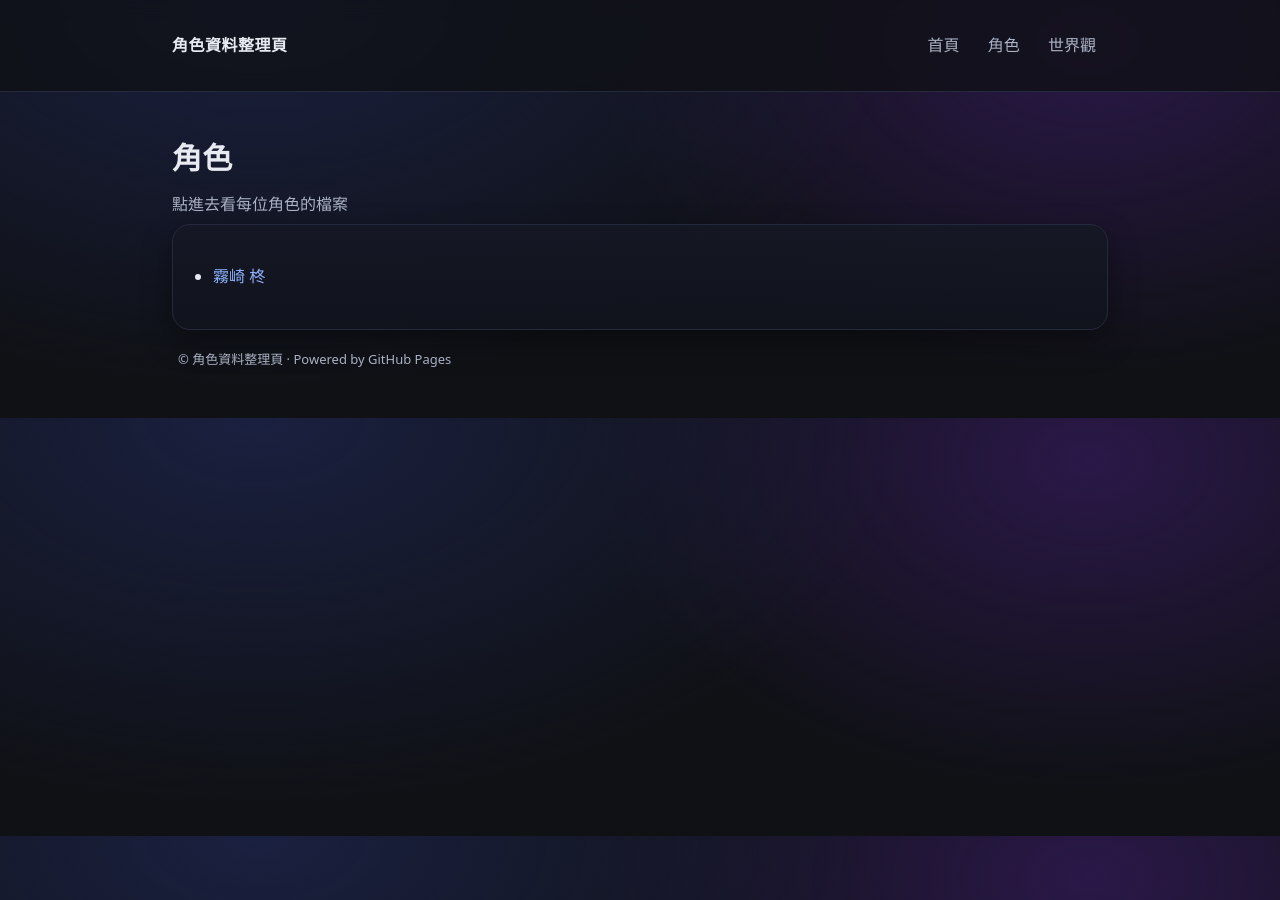
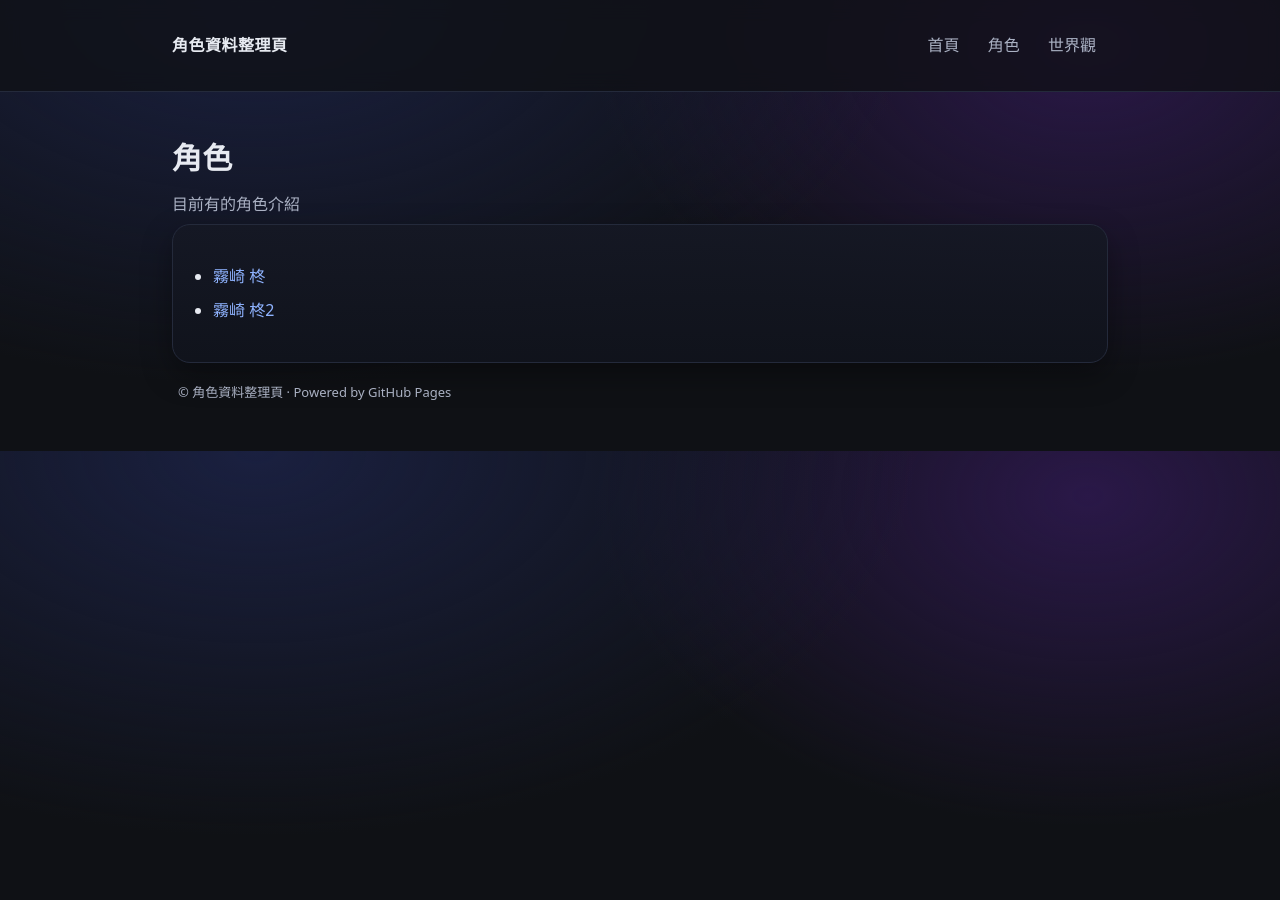
Before and after one commit to yoyoseal/char-archive, a Jekyll site: the page built from characters/index.md, in a window 1280 px wide. Built offline with Jekyll 4.4.1, drawn with Linux system fonts in a browser that asks for light colours.

Commit message:
Update index.md

```diff
--- a/characters/index.md
+++ b/characters/index.md
@@ -1,6 +1,7 @@
 ---
 title: 角色
-subtitle: 點進去看每位角色的檔案
+subtitle: 目前有的角色介紹
 ---
 
-- [霧崎 柊](/characters/hiiragi/)
+- [霧崎 柊](/char-archive/hiiragi/)
+- [霧崎 柊2](/_characters/hiiragi/)
```
